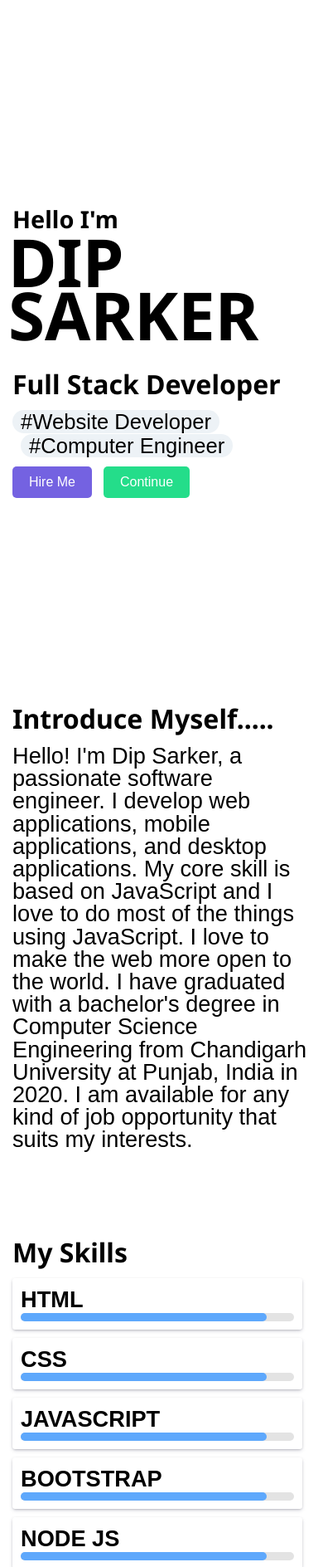
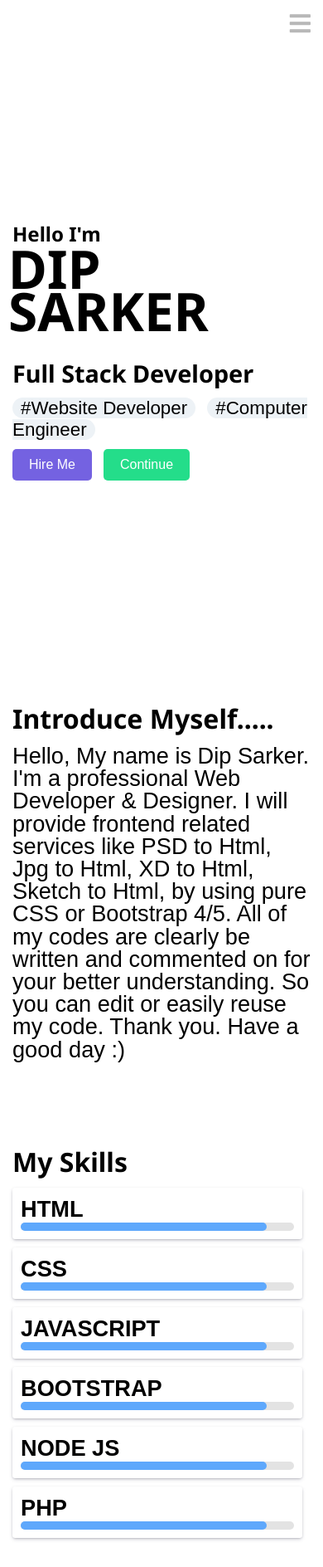
Before and after one commit to freelancerdipsarker/portfolio, a plain HTML site: page index.html in a window 390 px wide. Shown: the top 1888 px of the page at 83% size. Drawn offline with Linux system fonts and the light colour scheme; a web font is replaced by a local one.

Commit message:
i want to show it my frient

```diff
--- a/css/responsive.css
+++ b/css/responsive.css
@@ -1,6 +1,9 @@
 @media screen and (max-width: 950px) {
   .sidebar_area {
     left: -255px;
+  }
+  .show {
+    left: 0;
   }
   .all_section {
     margin-left: 0;
@@ -10,6 +13,9 @@
     padding-right: 0;
     margin: 0;
   }
+  .hero_section .hamburger_btn {
+    display: block;
+  }
 }
 @media screen and (max-width: 650px) {
   footer p {
@@ -17,6 +23,18 @@
   }
 }
 @media screen and (max-width: 480px) {
+  .hero_section .section_content h1 {
+    font-size: 4em;
+  }
+  .hero_section .section_content h4 {
+    font-size: 1.5em;
+  }
+  .hero_section .section_content h3 {
+    font-size: 1.8em;
+  }
+  .hero_section .section_content span {
+    font-size: 1.4em;
+  }
   footer p {
     display: none;
   }
--- a/css/style.css
+++ b/css/style.css
@@ -66,6 +66,8 @@ body {
   left: 0;
   font-size: 1.6em;
   background-color: var(--sibar);
+  transition: 0.5s;
+  z-index: 1;
 }
 .sidebar_area .sidebar_items {
   list-style: none;
@@ -113,6 +115,17 @@ body {
   display: flex;
   height: 100vh;
   align-items: center;
+  position: relative;
+}
+.hero_section .hamburger_btn {
+  position: absolute;
+  top: 15px;
+  right: 0;
+  display: none;
+}
+.hero_section .hamburger_btn i {
+  color: #b8b8b8;
+  font-size: 1.8em;
 }
 .hero_section .section_content {
   margin-left: 40px;
--- a/index.html
+++ b/index.html
@@ -48,6 +48,9 @@
     <div class="all_section">
       <!-- # hero section start -->
       <section class="hero_section">
+        <div class="hamburger_btn">
+          <i class="fas fa-bars"></i>
+        </div>
         <div class="section_content">
           <h4>Hello I'm</h4>
           <h1>DIP SARKER</h1>
@@ -64,14 +67,12 @@
         <div class="section_content">
           <h2 class="section_title">Introduce Myself.....</h2>
           <p>
-            Hello! I'm Dip Sarker, a passionate software engineer. I develop web
-            applications, mobile applications, and desktop applications. My core
-            skill is based on JavaScript and I love to do most of the things
-            using JavaScript. I love to make the web more open to the world. I
-            have graduated with a bachelor's degree in Computer Science
-            Engineering from Chandigarh University at Punjab, India in 2020. I
-            am available for any kind of job opportunity that suits my
-            interests.
+            Hello, My name is Dip Sarker. I'm a professional Web Developer &
+            Designer. I will provide frontend related services like PSD to Html,
+            Jpg to Html, XD to Html, Sketch to Html, by using pure CSS or
+            Bootstrap 4/5. All of my codes are clearly be written and commented
+            on for your better understanding. So you can edit or easily reuse my
+            code. Thank you. Have a good day :)
           </p>
         </div>
       </section>
@@ -115,7 +116,6 @@
             <button class="tab">All</button>
             <button class="tab">Web</button>
             <button class="tab">Design</button>
-            <button class="tab">Application</button>
           </div>
           <div class="projects_area">
             <!-- card start__________ -->
@@ -236,5 +236,6 @@
       </footer>
       <!-- footer section end  -->
     </div>
+    <script src="./js/script.js"></script>
   </body>
 </html>
--- a/js/script.js
+++ b/js/script.js
@@ -0,0 +1,5 @@
+const hamburgerBtn = document.querySelector('.hamburger_btn');
+const sidebar = document.querySelector('.sidebar_area');
+hamburgerBtn.addEventListener('click', ()=>{
+    sidebar.classList.toggle("show");
+})
```
